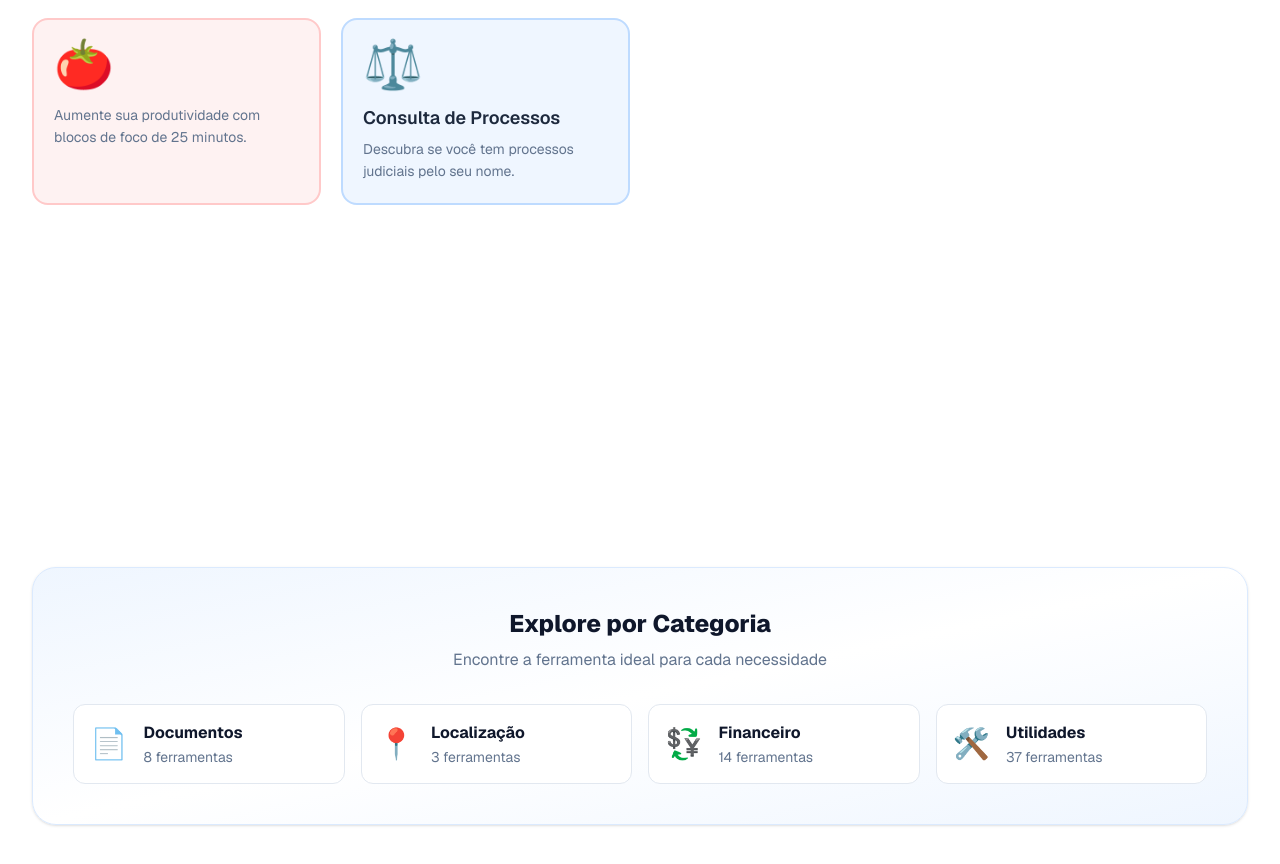
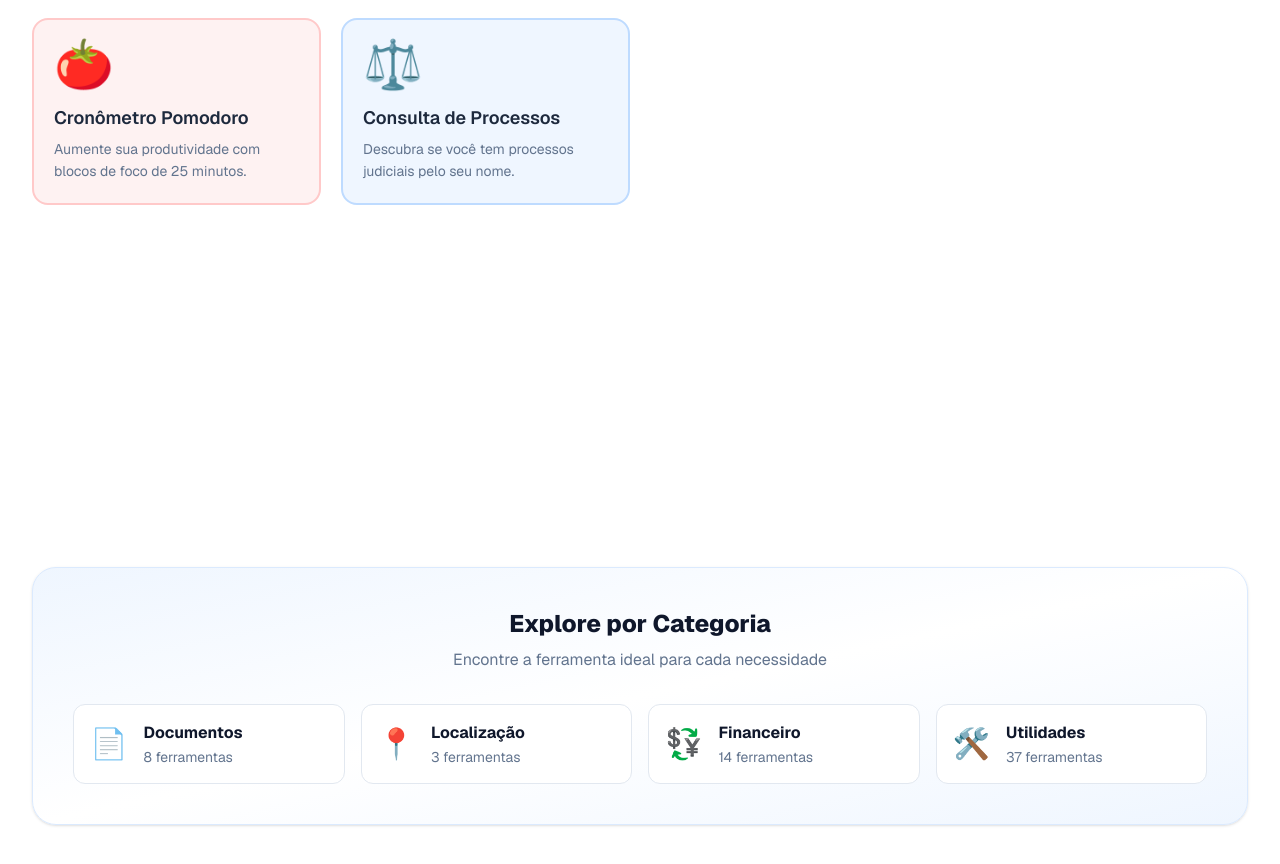
Before and after one commit to buscacentral/buscacentral, a Next.js app: page / in a window 1280 px wide. Shown: the part 1174-2038 px from the top of the page. Built offline with nearby package versions, Linux system fonts and the light colour scheme; no server answers.

Commit message:
feat: implement homepage with tool grid, search interface, and category navigation

```diff
--- a/src/app/page.tsx
+++ b/src/app/page.tsx
@@ -15,7 +15,7 @@ const mainTools = [
   { title: 'Formatador em Lote', description: 'Limpe e formate CPFs, CNPJs e Telefones instantaneamente.', href: '/utilidades/formatador-dados', icon: '🧹', color: 'green' as const },
   { title: 'Gerador de Recibos', description: 'Gere recibos de pagamento simples e profissionais em PDF.', href: '/documentos/gerador-recibos', icon: '🧾', color: 'blue' as const },
   { title: 'Precificação de Receitas', description: 'Calcule o custo e o preço ideal de venda dos seus produtos.', href: '/financeiro/precificacao-receitas', icon: '🍰', color: 'purple' as const },
-  { name: 'Cronômetro Pomodoro', description: 'Aumente sua produtividade com blocos de foco de 25 minutos.', href: '/utilidades/pomodoro', icon: '🍅', color: 'red' as const },
+  { title: 'Cronômetro Pomodoro', description: 'Aumente sua produtividade com blocos de foco de 25 minutos.', href: '/utilidades/pomodoro', icon: '🍅', color: 'red' as const },
   { title: 'Consulta de Processos', description: 'Descubra se você tem processos judiciais pelo seu nome.', href: '/documentos/consulta-processos', icon: '⚖️', color: 'blue' as const },
 ];
 
```
